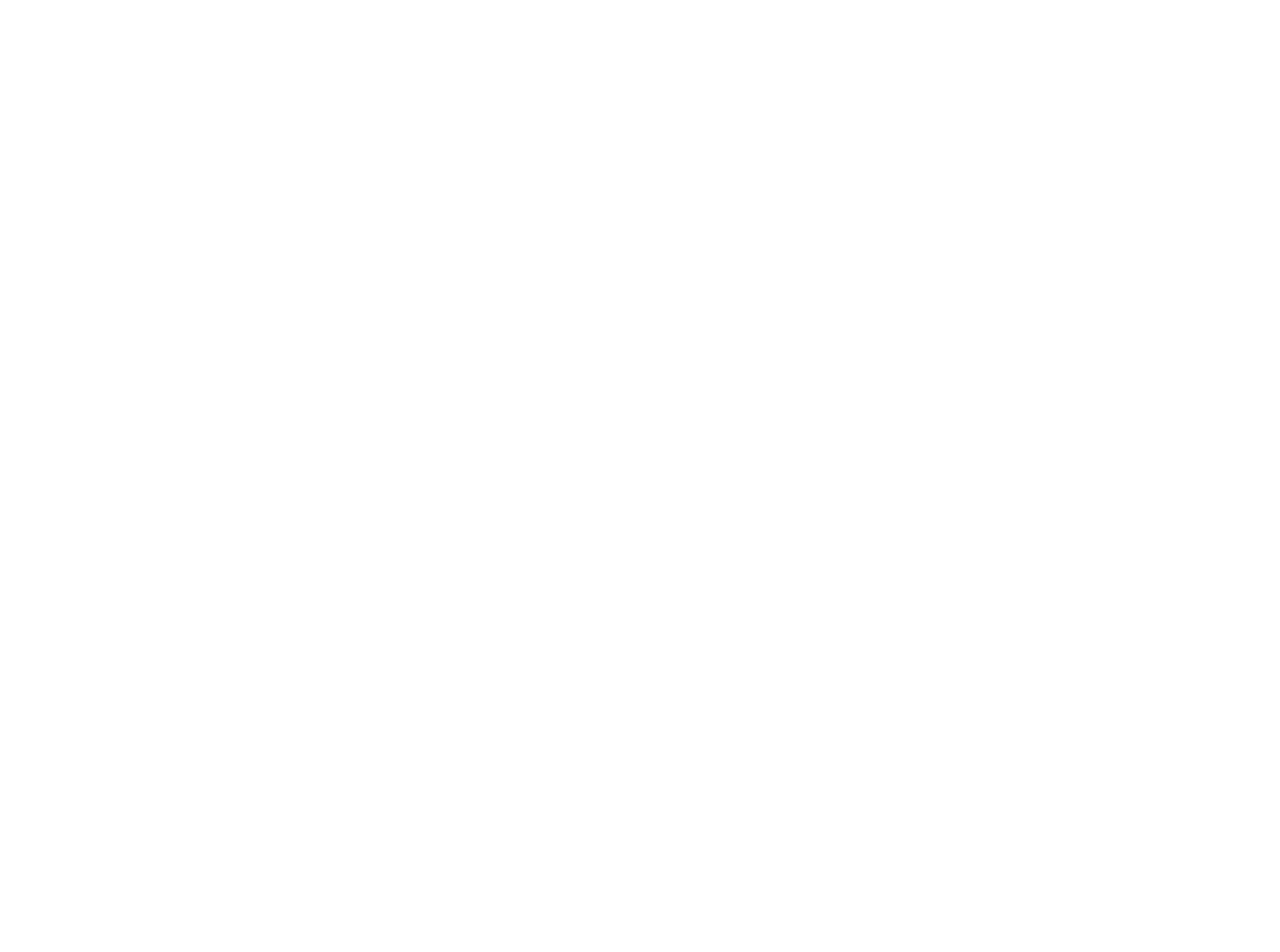
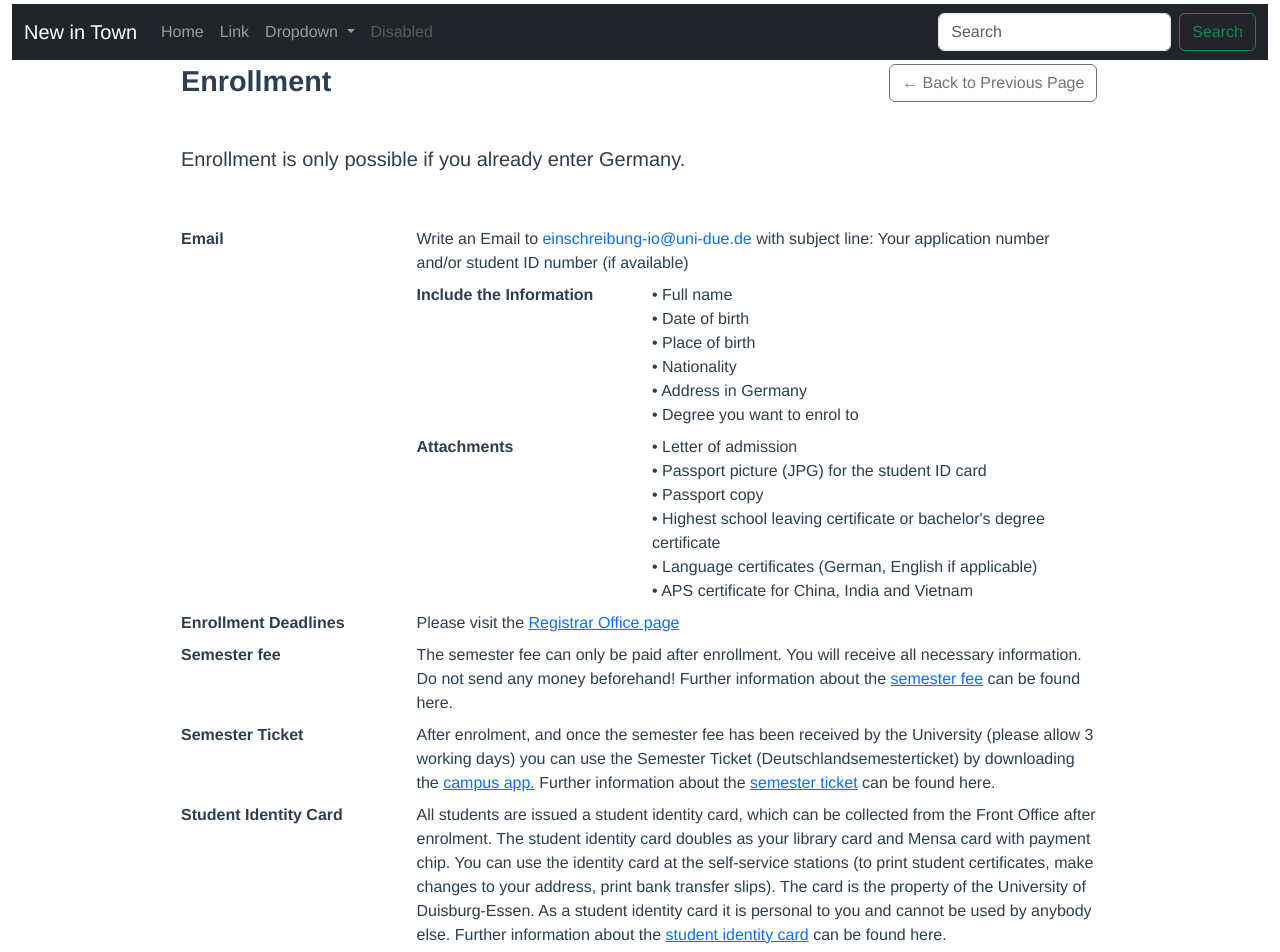
Before and after one commit to az9612/hackathon, a Vue app: page /enrol in a window 1280 px wide. Before the commit this address had no page. Shown: the top 952 px of the page. Before the commit the page ends 800 px from the top, so only its background shows below. Built offline with nearby package versions, Linux system fonts and the light colour scheme.

Commit message:
new pages

```diff
--- /dev/null
+++ b/src/EnrolUni.vue
@@ -0,0 +1,132 @@
+<template>
+  <div class="container-fluid">
+    <AppNavbar />
+    <div class="container-sm w-75">
+      <div class="row mb-4">
+        <div class="col-9">
+          <h1 class="display-5 text-start">Enrollment</h1>
+        </div>
+        <div class="col-3">
+        <router-link to="/study" class="btn btn-outline-secondary ">
+          ← Back to Previous Page
+        </router-link>
+        </div>
+      </div>
+  <div class="row mb-5">
+  <h5 class="text-start">Enrollment is only possible if you already enter Germany.</h5>
+  </div>
+  <dl class="row">
+    <dt class="col-sm-3 text-start">Email</dt>
+    <dd class="col-sm-9 text-start">
+      Write an Email to <span class="text-primary">einschreibung-io@uni-due.de</span>
+      with subject line: Your application number and/or student ID number (if available)
+    </dd>
+
+    <dt class="col-sm-3"></dt>
+    <dt class="col-sm-3 text-start">Include the Information</dt>
+    <dd class="col-sm-6 text-start">
+      &#x2022; Full name<br>
+      &#x2022; Date of birth <br>
+      &#x2022; Place of birth <br>
+      &#x2022; Nationality <br>
+      &#x2022; Address in Germany <br>
+      &#x2022; Degree you want to enrol to <br>
+    </dd>
+
+    <dt class="col-sm-3"></dt>
+    <dt class="col-sm-3 text-start">Attachments</dt>
+    <dd class="col-sm-6 text-start">
+      &#x2022; Letter of admission<br>
+      &#x2022; Passport picture (JPG) for the student ID card  <br>
+      &#x2022; Passport copy <br>
+      &#x2022; Highest school leaving certificate or bachelor's degree certificate <br>
+      &#x2022; Language certificates (German, English if applicable) <br>
+      &#x2022; APS certificate for China, India and Vietnam <br>
+    </dd>
+
+    <dt class="col-sm-3 text-start">Enrollment Deadlines</dt>
+    <dd class="col-sm-9 text-start">
+      Please visit the
+      <a href="https://www.uni-due.de/studierendensekretariat/einschreibungsfristen.php" target="_blank">Registrar Office page</a>
+    </dd>
+
+    <dt class="col-sm-3 text-start">Semester fee</dt>
+    <dd class="col-sm-9 text-start">
+        The semester fee can only be paid after enrollment.
+       You will receive all necessary information. Do not send any money beforehand!
+        Further information about the
+        <a href="https://www.uni-due.de/studierendensekretariat/sozial_studierendenschaftsbeitrag.shtml" target="_blank">semester fee</a>
+      can be found here.
+      </dd>
+
+    <dt class="col-sm-3 text-start">Semester Ticket</dt>
+    <dd class="col-sm-9 text-start">
+      After enrolment, and once the semester fee has been received by the University (please allow 3 working days) you can use the Semester Ticket
+      (Deutschlandsemesterticket) by downloading the
+      <a href="https://www.uni-due.de/myude/" target="_blank">campus app.</a>
+      Further information about the
+        <a href="https://www.uni-due.de/faq-studium/semesterticket_en.php" target="_blank">semester ticket</a>
+        can be found here.
+      </dd>
+
+    <dt class="col-sm-3 text-start">Student Identity Card</dt>
+    <dd class="col-sm-9 text-start">
+        All students are issued a student identity card, which can be collected from the Front Office after enrolment. The student identity card doubles as your library card and Mensa card with payment chip. You can use the identity card at the self-service stations (to print student certificates, make changes to your address, print bank transfer slips).
+        The card is the property of the University of Duisburg-Essen. As a student identity card it is personal to you and cannot be used by anybody else.
+      Further information about the
+        <a href="https://www.uni-due.de/studierendensekretariat/studierendenausweis.shtml" target="_blank">student identity card</a>
+      can be found here.
+      </dd>
+
+    <dt class="col-sm-3 text-start">User ID (Uni Kennung)</dt>
+    <dd class="col-sm-9 text-start">
+      All students newly enrolled at the University of Duisburg-Essen are issued a personal user identification and password after enrolment. The user ID allows you to use the University’s IT services, for example for access to the internet (WLAN, PC workstations, LSF electronic lecture schedule, exam registration).
+      Please contact the
+      <a href="https://www.uni-due.de/zim/soforthilfe/e-point/en_index.shtml" target="_blank">E-Point</a>
+      if you have any questions about your user identification and the IT services, or if you have forgotten your password.
+      Further information about the
+      <a href="https://www.uni-due.de/studierendensekretariat/studierendenausweis.shtml" target="_blank">User ID</a>
+      can be found here.
+    </dd>
+  </dl>
+    </div>
+  </div>
+</template>
+
+<script>
+//import VisaInfoSection from './components/VisaInfoSection.vue'
+import AppNavbar from './components/AppNavbar.vue';
+
+export default {
+  components: {
+    //VisaInfoSection,
+    AppNavbar
+   }
+}
+</script>
+
+
+<style scoped>
+/* .container-fluid {
+  background-color: #fffefe;
+} */
+
+h1, h2 {
+  font-weight: 600;
+  color: #2c3e50;
+  text-align: left;
+}
+
+h1 {
+  font-size: 1.8rem;
+  margin-bottom: 1.5rem;
+}
+
+h2 {
+  font-size: 1.4rem;
+  margin: 2rem 0 1rem;
+  padding-bottom: 0.5rem;
+  border-bottom: 1px solid #eee;
+}
+
+</style>
--- /dev/null
+++ b/src/OnlineSer.vue
@@ -0,0 +1,98 @@
+<template>
+  <div class="container-fluid">
+    <AppNavbar />
+    <div class="container-sm w-75">
+      <div class="row mb-4">
+        <div class="col-9">
+          <h1 class="display-5 text-start">University Online Services</h1>
+        </div>
+        <div class="col-3">
+        <router-link to="/study" class="btn btn-outline-secondary ">
+          ← Back to Previous Page
+        </router-link>
+        </div>
+      </div>
+  <div class="row mb-5">
+  <h5 class="text-start"></h5>
+  </div>
+  <dl class="row">
+    <dt class="col-sm-3 text-start">HisInOne</dt>
+    <dd class="col-sm-9 text-start">
+      It is the student and examination administration center.
+      You can register examinations and courses according to your module.
+      You can also find your certificates, personal dta and payment informations here.
+      It can be accessed
+      <a href="https://www.uni-due.de/studierendensekretariat/einschreibungsfristen.php" target="_blank">here.</a>
+    </dd>
+
+    <dt class="col-sm-3 text-start">LSF</dt>
+    <dd class="col-sm-9 text-start">
+      It is the UDE's online course catalogue with time and location plan. It is used to manage courses, people and rooms.
+      It can be accessed
+      <a href="https://www.uni-due.de/studierendensekretariat/einschreibungsfristen.php" target="_blank">here.</a>
+    </dd>
+
+    <dt class="col-sm-3 text-start">Moodle</dt>
+    <dd class="col-sm-9 text-start">
+      It is a learning platform that offers virtual seminar rooms where lecturers can distribute materials, provide organisational
+      information and set tasks. Students can use a variety of tools to become active and interact with each other,from contributing to chats and forum discussions to answering quizzes and tests.      It can be accessed
+      You can log in to Moodle using your university ID and password. No additional registration is required.
+      It can be accessed
+      <a href="https://lehre.moodle.uni-due.de" target="_blank">here.</a>
+    </dd>
+
+    <dt class="col-sm-3 text-start">myUDE-Apps</dt>
+    <dd class="col-sm-9 text-start">
+      You can find <br>
+        &#x2022; Library catalogue search <br>
+        &#x2022; Germany semester ticket <br>
+        &#x2022; Menus for the canteens and cafeterias <br>
+        &#x2022; News from the university <br>
+      <a href="https://apps.apple.com/de/app/myude/id6469146657" target="_blank">For IOS</a> <br>
+      <a href="https://play.google.com/store/apps/details?id=de.uni_due.myude&pli=1" target="_blank">For Android</a> <br>
+    </dd>
+
+
+
+  </dl>
+    </div>
+  </div>
+</template>
+
+<script>
+//import VisaInfoSection from './components/VisaInfoSection.vue'
+import AppNavbar from './components/AppNavbar.vue';
+
+export default {
+  components: {
+    //VisaInfoSection,
+    AppNavbar
+   }
+}
+</script>
+
+
+<style scoped>
+/* .container-fluid {
+  background-color: #fffefe;
+} */
+
+h1, h2 {
+  font-weight: 600;
+  color: #2c3e50;
+  text-align: left;
+}
+
+h1 {
+  font-size: 1.8rem;
+  margin-bottom: 1.5rem;
+}
+
+h2 {
+  font-size: 1.4rem;
+  margin: 2rem 0 1rem;
+  padding-bottom: 0.5rem;
+  border-bottom: 1px solid #eee;
+}
+
+</style>
--- a/src/StudyPage.vue
+++ b/src/StudyPage.vue
@@ -13,12 +13,12 @@
       <InfoCard
         title="Einschreibung (Enrollment)"
         :steps="einschreibenSteps"
-        linkPath="/einschreibungPage"
+        linkPath="/enrol"
       />
       <InfoCard
         title="Uni DUE Online Services"
         :steps="onlineServicesSteps"
-        linkPath="/onlineServicesPage"
+        linkPath="/service"
       />
       <InfoCard
         title="Exams"
```
Also changed, not shown: src/router/index.js (+6 -2 lines).
